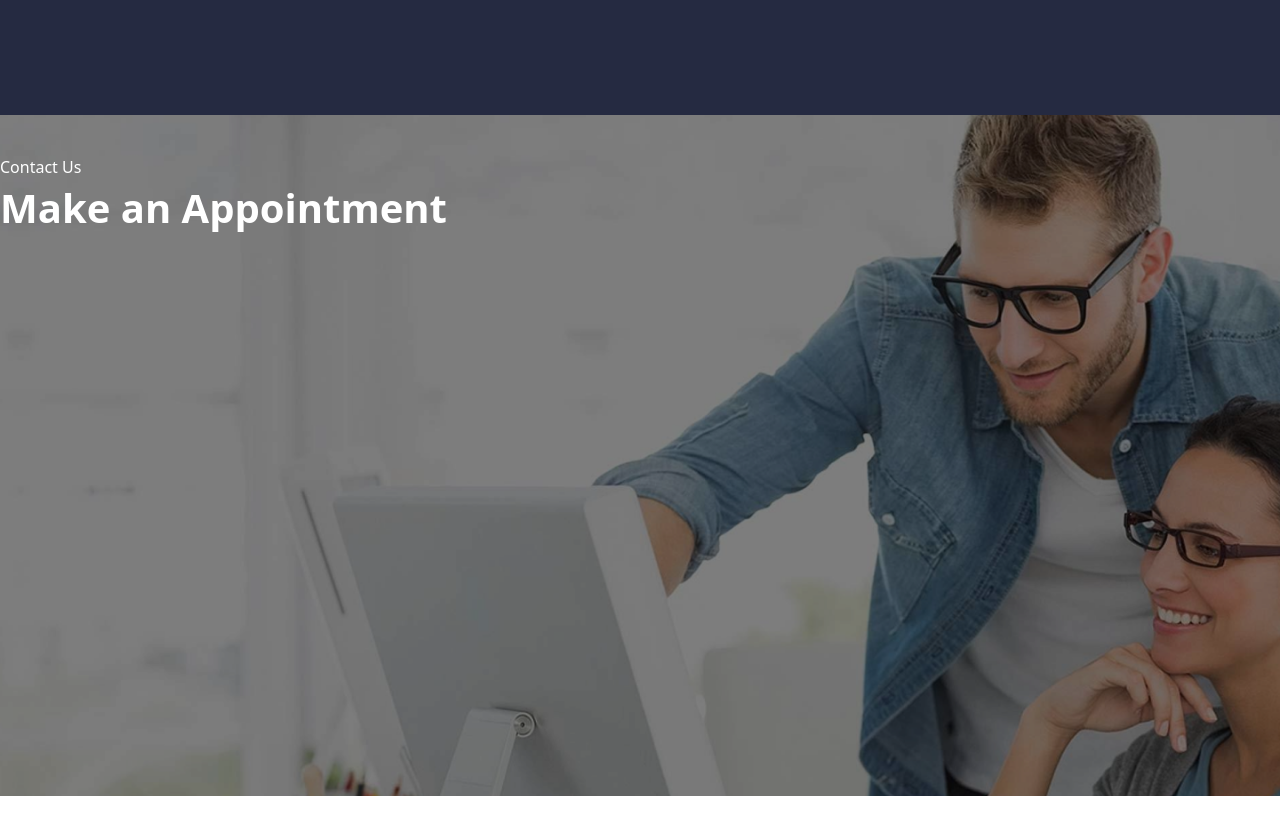
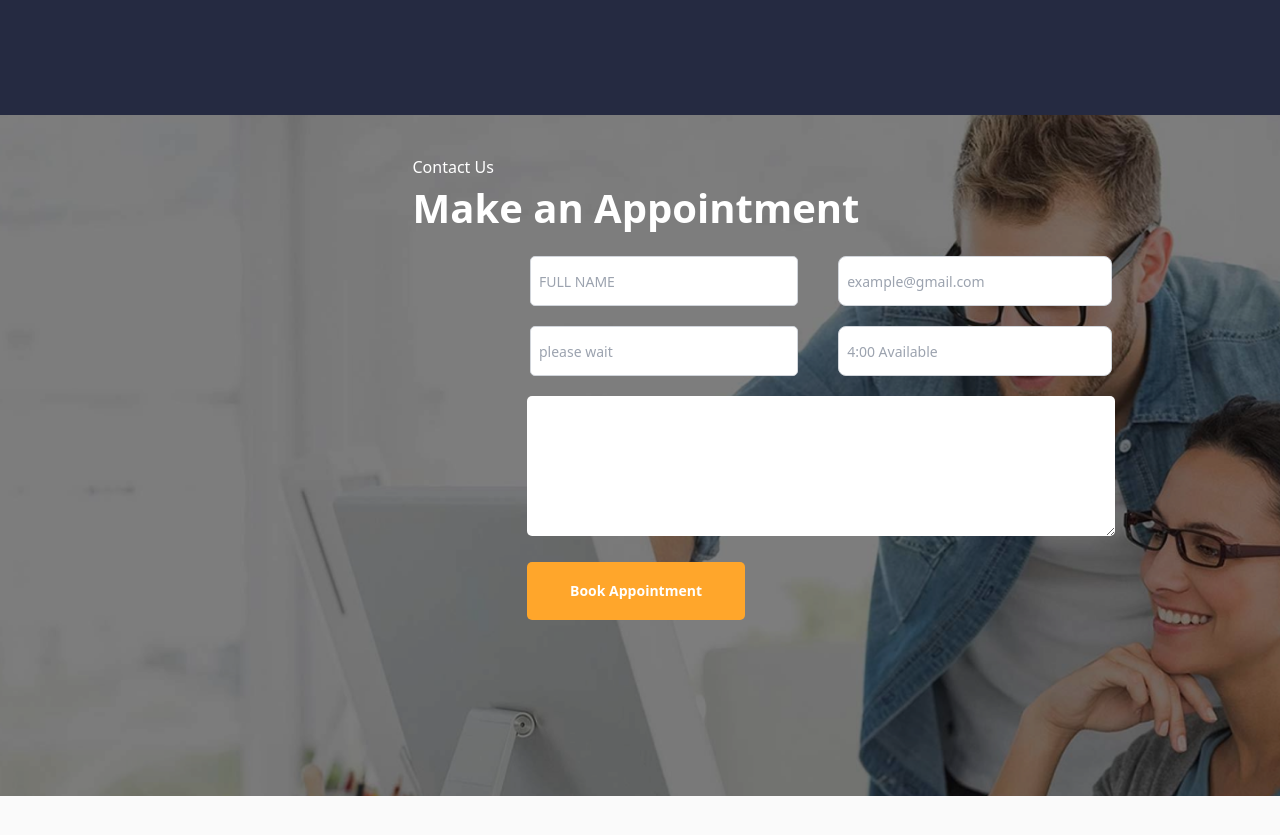
Before and after one commit to MANIZABAYO-Elie/K-Marketer, a website: page public/index.html in a window 1280 px wide. Shown: the part 4117-4952 px from the top of the page. Drawn offline with Linux system fonts and the light colour scheme.

Commit message:
file committed

```diff
--- a/public/index.html
+++ b/public/index.html
@@ -356,7 +356,7 @@
 </section>
 <section class="w-full h-[823px]">
     <div class="bg-[url('/images/contact-background.png')] h-[681px] w-full bg-cover bg-center">
-        <div class=" w-[455px] h-[81px]">
+        <div class=" w-[455px] h-[81px] justify-center mx-auto">
             <h5 class="w-[90px] h-[24px] pt-[40px] text-white">
                 Contact Us
             </h5>
@@ -365,8 +365,45 @@
             </h2>
 
         </div>
+        <div class="w-[602px] h-[280px] mx-auto pt-[60px] ml-[510px]">
+            <form action="">
+                <div class="flex gap-[20px]">
+                    <label for="name"></label>
+                    <input type="text" placeholder="FULL NAME" id="full-name"
+                        class="border border-gray-300 rounded-[5px] p-2 placeholder:text-[14px]
+                         w-[285px] h-[50px]">
+                    <label for="email"></label>
+                    <input type="text" name="email" id="email"
+                    placeholder="example@gmail.com"  class="border border-gray-300 rounded-lg p-2
+                    placeholder:text-[14px]
+                    w-[291px] h-[50px]">
 
 
+                </div>
+                <div class="flex gap-[20px] pt-[20px]">
+                    <label for=""></label>
+                    <input type="text" placeholder="please wait" id=""
+                        class="border border-gray-300 rounded-[5px] p-2 placeholder:text-[14px]
+                         w-[285px] h-[50px]">
+                    <label for=""></label>
+                    <input type="text" name="" id="email"
+                    placeholder="4:00 Available"  class="border border-gray-300 rounded-lg p-2
+                    placeholder:text-[14px]
+                    w-[291px] h-[50px]">
 
+                </div>
+                <textarea name="message" id="" class="w-[588px] h-[140px] rounded-[5px] ml-[17px] mt-[20px]">
+
+                </textarea>
+
+
+            </form>
+            <button class="w-[218px] h-[58px] bg-[#FFA62B] ml-[17px] mt-[20px] rounded-[5px] font-Montserrat
+            text-[14px] font-[700] leading-[28px] text-center text-[#FFFFFF]"
+            >Book Appointment</button>
+        </div>
     </div>
+    <div class="bg-[#FAFAFA] h-[142px] w-full flex" >
+
+     </div>
 </section>
```
Also changed, not shown: src/style.css.
